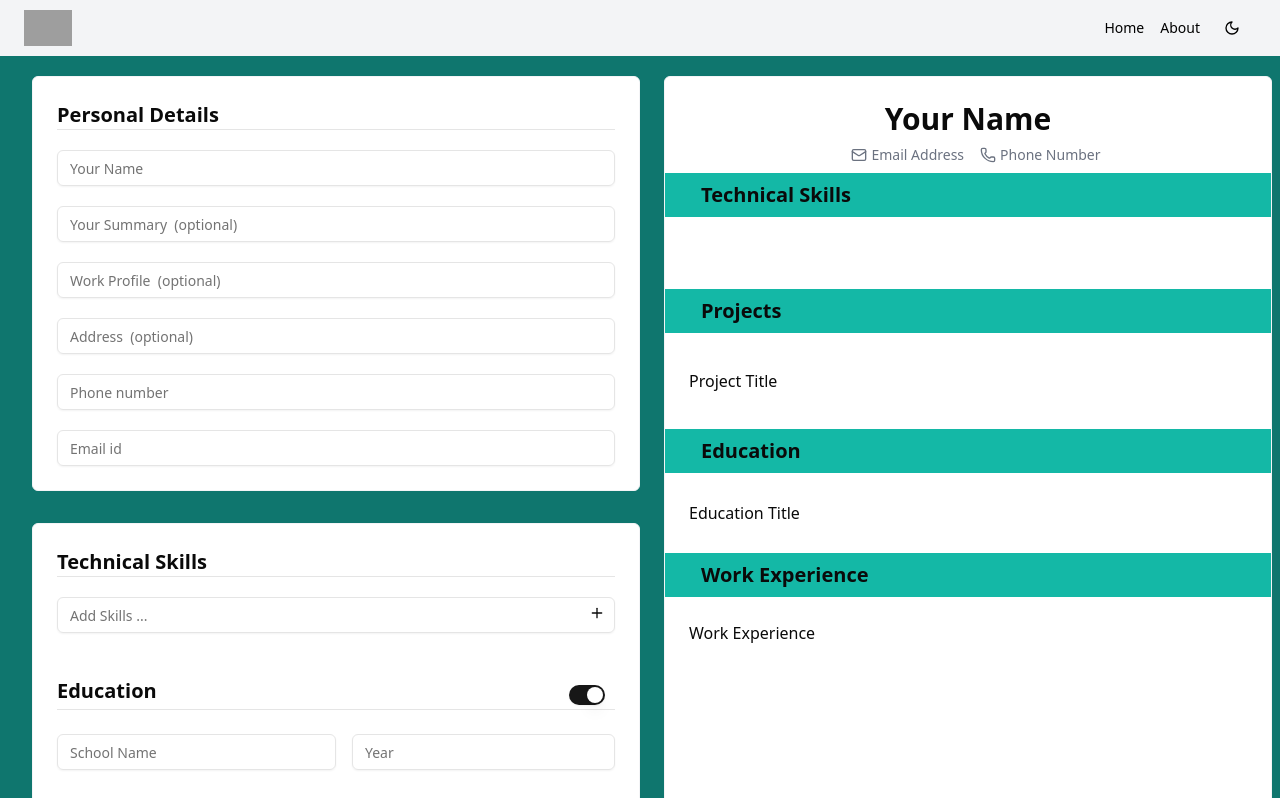
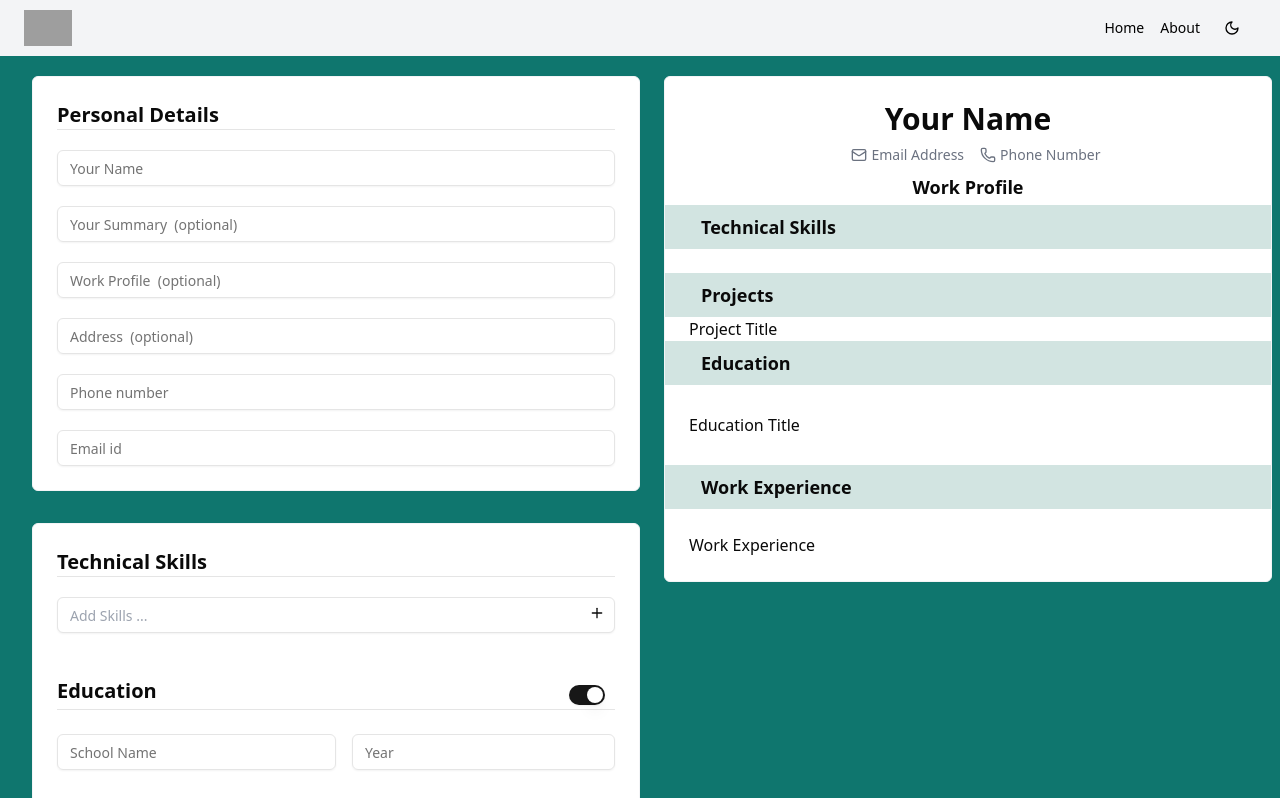
Before and after one commit to aayushi-shipglobal/Resume-builder, a React (Vite) app: page /home/resume in a window 1280 px wide. Shown: the top 798 px of the page. Built offline with nearby package versions, Linux system fonts and the light colour scheme; grey boxes are pictures that could not be loaded.

Commit message:
resume form functionalities completed

```diff
--- a/src/pages/Resume.tsx
+++ b/src/pages/Resume.tsx
@@ -9,7 +9,6 @@ import { useDispatch, useSelector } from "react-redux";
 import { Plus, X, Mail, Phone, MapPin } from "lucide-react";
 import { addSkill, deleteSkill, Skill } from "../reducer/action";
 import { Form, FormControl, FormField, FormItem, FormLabel, FormMessage } from "@/components/ui/form";
-import { Select, SelectContent, SelectItem, SelectTrigger, SelectValue } from "@/components/ui/select";
 
 const skillSuggestions = [
   "JavaScript",
@@ -39,7 +38,9 @@ const formSchema = z.object({
     phone: z.string().min(10, "Phone number is required"),
     email: z.string().email("Invalid email address").min(5, "Email is required"),
   }),
-  technicalSkills: z.array(z.object({ label: z.string(), value: z.string() })).min(1, "At least one skill is required"),
+  category: z.string().optional(),
+
+  technicalSkills: z.string().min(1, "At least one skill is required"),
   education: z.object({
     school: z.string().min(5, "School Name is required"),
     year: z
@@ -63,11 +64,11 @@ export default function Resume() {
   const [isOpen, setIsOpen] = useState(true);
   const dispatch = useDispatch();
   const skills = useSelector((state: any) => state.tasks.tasks);
-
+  const [isOpen1, setIsOpen1] = useState(true);
+  const [isOpen2, setIsOpen2] = useState(true);
   const [inputSkill, setInputSkill] = useState<string>("");
   const [filteredSuggestions, setFilteredSuggestions] = useState<string[]>(skillSuggestions);
   const [showSuggestions, setShowSuggestions] = useState(false);
-  const [toggle, setToggle] = useState(false);
 
   const handleInputChange = (event: React.ChangeEvent<HTMLInputElement>) => {
     const value = event.target.value;
@@ -75,7 +76,7 @@ export default function Resume() {
 
     if (value.length > 0) {
       setFilteredSuggestions(skillSuggestions.filter((skill) => skill.toLowerCase().includes(value.toLowerCase())));
-      setToggle(!toggle);
+      setShowSuggestions(true);
     } else {
       setFilteredSuggestions(skillSuggestions);
     }
@@ -115,7 +116,7 @@ export default function Resume() {
         phone: "",
         email: "",
       },
-      technicalSkills: [],
+      technicalSkills: "",
       education: {
         school: "",
         year: "",
@@ -138,7 +139,7 @@ export default function Resume() {
   const address = watch("personalDetails.address");
   const phone = watch("personalDetails.phone");
   const email = watch("personalDetails.email");
-  const technicalSkills = watch("technicalSkills");
+  // const technicalSkills = watch("technicalSkills");
   const school = watch("education.school");
   const year = watch("education.year");
   const projects = watch("projects");
@@ -156,7 +157,7 @@ export default function Resume() {
       address,
       phone,
       email,
-      technicalSkills,
+      // technicalSkills,
       school,
       year,
       projects,
@@ -172,7 +173,7 @@ export default function Resume() {
     address,
     phone,
     email,
-    technicalSkills,
+    // technicalSkills,
     school,
     year,
     projects,
@@ -190,6 +191,14 @@ export default function Resume() {
     setIsOpen(!isOpen);
   };
 
+  const handleToggle1 = () => {
+    setIsOpen1(!isOpen1);
+  };
+
+  const handleToggle2 = () => {
+    setIsOpen2(!isOpen2);
+  };
+
   return (
     <div className="px-8 py-5 dark:bg-gray-900 grid lg:grid-cols-2 space-x-6 bg-teal-700 ">
       <div className="col-span-1 rounded-md">
@@ -202,44 +211,41 @@ export default function Resume() {
                 control={form.control}
                 placeholder={"Your Name"}
               />
-              <FormComponent name="personalDetails.summary" control={form.control} placeholder={"Your Summary  (optional)"} />
+              <FormComponent
+                name="personalDetails.summary"
+                control={form.control}
+                placeholder={"Your Summary  (optional)"}
+              />
 
-              <FormComponent name="personalDetails.workProfile" control={form.control} placeholder={"Work Profile  (optional)"} />
+              <FormComponent
+                name="personalDetails.workProfile"
+                control={form.control}
+                placeholder={"Work Profile  (optional)"}
+              />
 
-              <FormComponent name="personalDetails.address" control={form.control} placeholder={"Address  (optional)"} />
+              <FormComponent
+                name="personalDetails.address"
+                control={form.control}
+                placeholder={"Address  (optional)"}
+              />
 
               <FormComponent name="personalDetails.phone" control={form.control} placeholder={"Phone number"} />
 
               <FormComponent name="personalDetails.email" control={form.control} placeholder={"Email id"} />
             </div>
+
             <div className="border border-gray-100 rounded-md p-6 bg-white">
               <div>
                 <div className="cursor-pointer">
                   <FormLabel className=" text-md md:text-xl font-bold dark:text-white">Technical Skills</FormLabel>
                   <hr />
                   <div className="">
-                    <FormField
-                      control={form.control}
-                      name="technicalSkills"
-                      render={({ field }) => (
-                        <FormItem className="">
-                          <FormControl>
-                            <Input
+                    <input
                       value={inputSkill}
                       onChange={handleInputChange}
-                              // onChange={(e) => {
-                              //   handleInputChange(e);
-                              //   field.onChange(e);
-                              // }}
                       onClick={handleFocus}
                       placeholder="Add Skills ..."
-                              {...field}
-                              className={`mt-5 shadow-sm focus-visible:ring-1 focus-visible:ring-blue-500`}
-                            />
-                          </FormControl>
-                          <FormMessage />
-                        </FormItem>
-                      )}
+                      className={`flex h-9 w-full rounded-md border border-input px-3 py-1 text-base shadow-sm  focus-visible:outline-none focus-visible:ring-blue-500  md:text-sm mt-5  focus-visible:ring-1 `}
                     />
 
                     <div className="flex justify-end">
@@ -274,12 +280,13 @@ export default function Resume() {
                   ))}
                 </ul>
               </div>
+
               <div className="mt-5">
                 <div className="grid grid-cols-12">
                   <FormLabel className="col-span-11 mt-6 text-md md:text-xl font-bold dark:text-white">
                     Education
                   </FormLabel>
-                  <Switch className="mt-8 col-span-1 mb-1" onClick={() => handleToggle()} />
+                  <Switch className="mt-8 col-span-1 mb-1" onClick={() => handleToggle1()} />
                 </div>
                 <hr />
                 <div className="grid grid-cols-2 items-center space-x-4 justify-center">
@@ -289,7 +296,7 @@ export default function Resume() {
                     render={({ field }) => (
                       <FormItem className="mt-6">
                         <FormControl>
-                          {isOpen && (
+                          {isOpen1 && (
                             <Input
                               placeholder="School Name"
                               {...field}
@@ -308,7 +315,7 @@ export default function Resume() {
                     render={({ field }) => (
                       <FormItem className="mt-6">
                         <FormControl>
-                          {isOpen && (
+                          {isOpen1 && (
                             <Input
                               placeholder="Year"
                               {...field}
@@ -336,7 +343,7 @@ export default function Resume() {
                   <FormLabel className="col-span-11 mt-6 text-md md:text-xl font-bold dark:text-white">
                     Work Experience
                   </FormLabel>
-                  <Switch className="mt-8 col-span-1 mb-1" onClick={() => handleToggle()} />
+                  <Switch className="mt-8 col-span-1 mb-1" onClick={() => handleToggle2()} />
                 </div>
 
                 <hr />
@@ -347,7 +354,7 @@ export default function Resume() {
                     render={({ field }) => (
                       <FormItem className={`mt-6`}>
                         <FormControl>
-                          {isOpen && (
+                          {isOpen2 && (
                             <span className="flex items-center gap-1">
                               <Input
                                 placeholder="Company Name"
@@ -368,7 +375,7 @@ export default function Resume() {
                     render={({ field }) => (
                       <FormItem className={`mt-6`}>
                         <FormControl>
-                          {isOpen && (
+                          {isOpen2 && (
                             <span className="flex items-center gap-1">
                               <Input
                                 placeholder="Year"
@@ -390,7 +397,7 @@ export default function Resume() {
                     render={({ field }) => (
                       <FormItem className={`mt-6`}>
                         <FormControl>
-                          {isOpen && (
+                          {isOpen2 && (
                             <span className="flex items-center gap-1">
                               <Input
                                 placeholder="Designation"
@@ -442,7 +449,7 @@ export default function Resume() {
           </form>
         </Form>
       </div>
-      <div className="bg-white border border-gray-100 rounded-md w-full py-6">
+      <div className="bg-white border border-gray-100 rounded-md w-full max-h-max py-6">
         <p className="font-bold text-3xl text-center mb-2"> {name && name.length > 0 ? name : "Your Name"} </p>
         <div className="flex space-x-4 items-center justify-center text-gray-500 text-sm mb-2">
           <p className="flex items-center gap-1">
@@ -458,29 +465,45 @@ export default function Resume() {
             {phone && phone.length > 0 ? phone : "Phone Number"}
           </p>
         </div>
-        <div>
-          <div className="font-bold text-xl pl-9 p-2 bg-teal-500">Technical Skills</div>
-        </div>
-        <div className="py-9"></div>
-        <div>
-          <div className="font-bold text-xl pl-9 p-2 bg-teal-500">Projects</div>
-          <p className="pl-6 py-9">{projects && projects.length > 0 ? projects : "Project Title"}</p>
+        <div className="text-center font-bold text-lg my-1">
+        {workProfile && workProfile.length > 0 ? workProfile : "Work Profile"}
         </div>
         <div>
-          <div className="font-bold text-xl pl-9 p-2 bg-teal-500">Education</div>
+          <div className="font-bold text-lg pl-9 p-2 bg-custom-gray ">Technical Skills</div>
+          <ul className="m-6 cursor-pointer list-disc">
+            {skills.map((skill: Skill) => (
+              <li key={skill.id}>
+                <span className="pl-2">{skill.text}</span>
+              </li>
+            ))}
+          </ul>
+          </div>
+
+        <div>
+          <div className="font-bold text-lg pl-9 p-2 bg-custom-gray ">Projects</div>
+          <p className="pl-6">{projects && projects.length > 0 ? projects : "Project Title"}</p>
+        </div>
+
+
+        {isOpen1 && (
+          <div>
+            <div className="font-bold text-lg pl-9 p-2 bg-custom-gray ">Education</div>
             <div className="flex justify-between py-6">
               <p className="pl-6 py-1">{school && school.length > 0 ? school : "Education Title"}</p>
               <p className="px-6 py-1">{year && year.length > 0 ? year : ""}</p>
             </div>
           </div>
+        )}
+        {isOpen2 && (
           <div>
-          <div className="font-bold text-xl pl-9 p-2 bg-teal-500">Work Experience</div>
+            <div className="font-bold text-lg pl-9 p-2 bg-custom-gray ">Work Experience</div>
             <div className="flex justify-between pt-6">
               <p className="pl-6">{companyName && companyName.length > 0 ? companyName : "Work Experience"}</p>
               <p className="px-6">{yearWork && yearWork.length > 0 ? yearWork : ""}</p>
             </div>{" "}
             <p className="pl-6">{designation && designation.length > 0 ? designation : ""}</p>
           </div>
+        )}
       </div>
     </div>
   );
--- a/tailwind.config.js
+++ b/tailwind.config.js
@@ -12,6 +12,7 @@ export default {
       colors: {
         background: "hsl(var(--background))",
         foreground: "hsl(var(--foreground))",
+        'custom-gray':'rgb(210, 228, 225)',
         card: {
           DEFAULT: "hsl(var(--card))",
           foreground: "hsl(var(--card-foreground))",
```
Also changed, not shown: src/components/elements/TechnicalSkills.tsx (added). Lines whose indentation alone changed are shown as unchanged.
